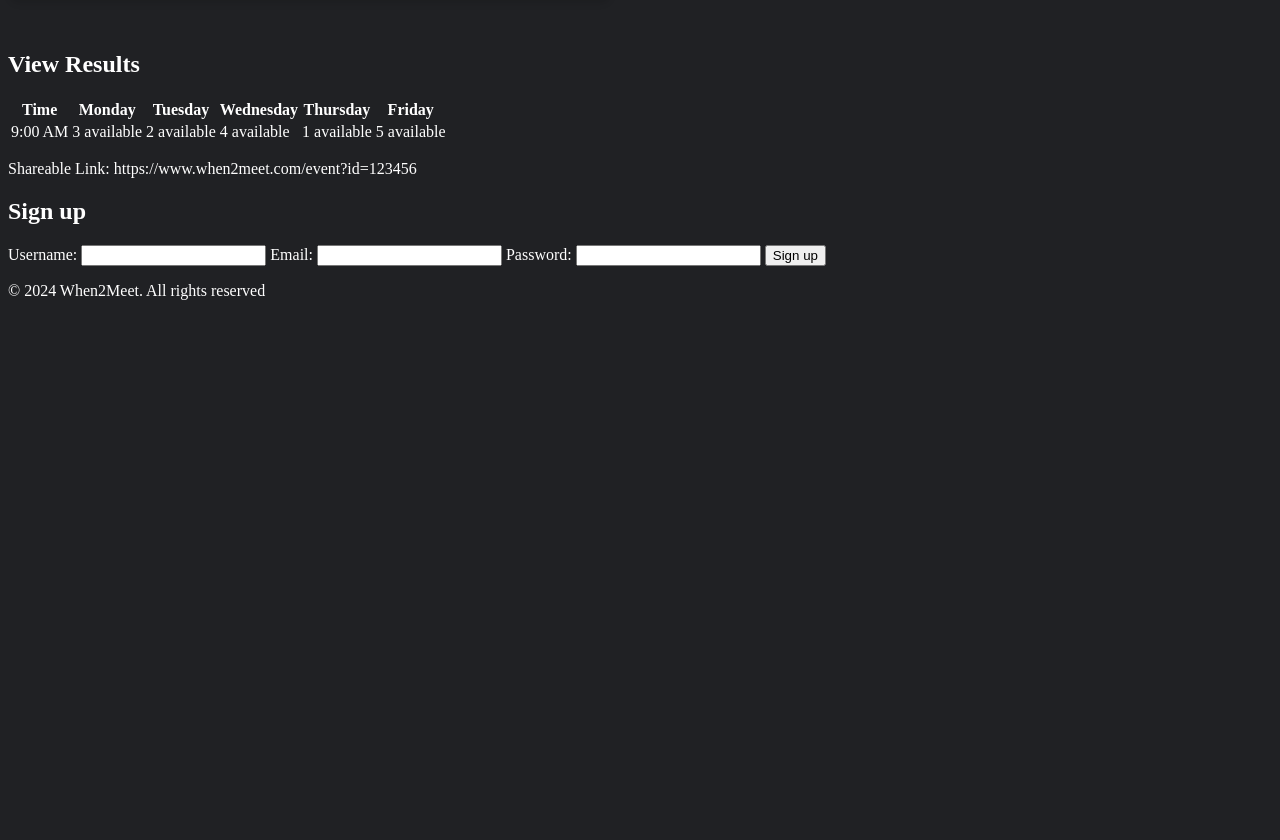
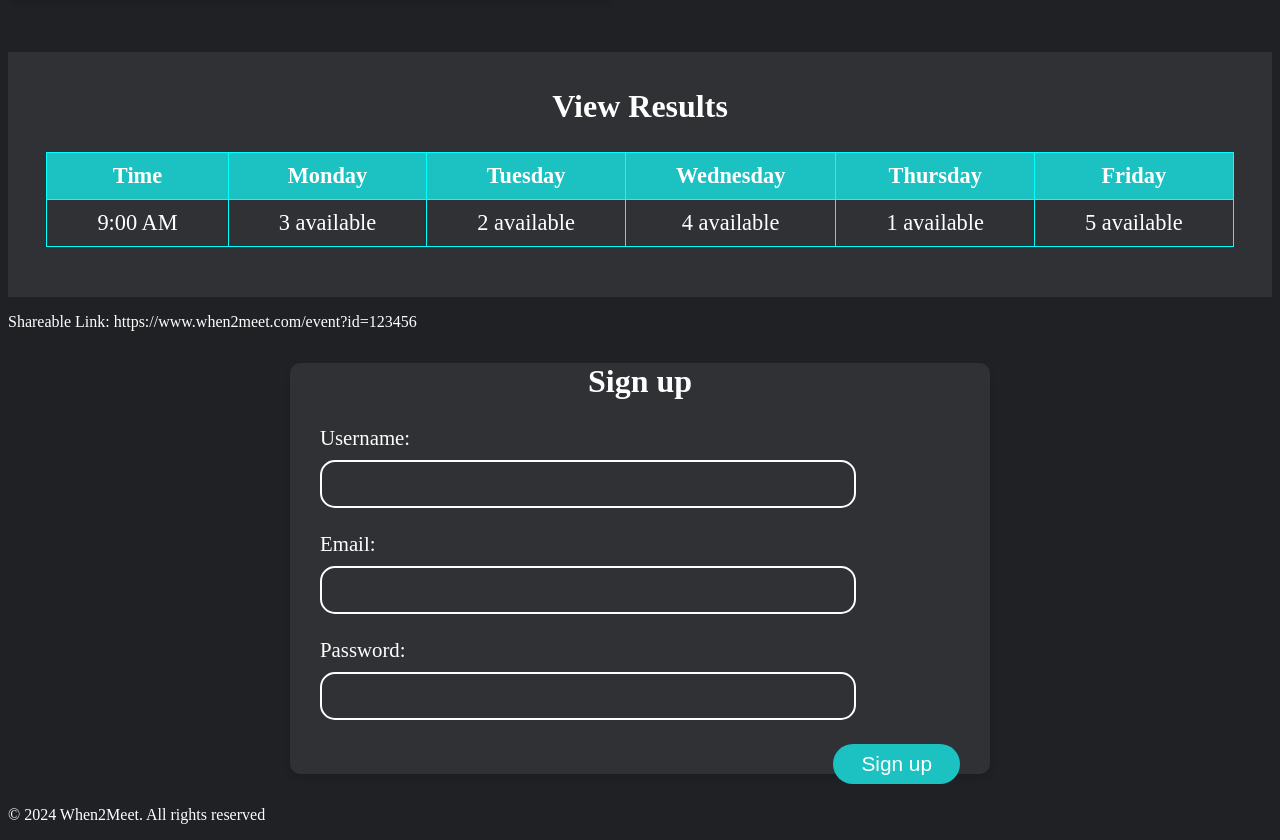
Before and after one commit to AmrMahmoud28/CPIT405-Activity2, a plain HTML site: page index.html in a window 1280 px wide. Shown: the part 794-1634 px from the top of the page. Before the commit the page ends 1110 px from the top, so only its background shows below. Drawn offline with Linux system fonts and the light colour scheme.

Commit message:
added a style to the view results section

```diff
--- a/index.html
+++ b/index.html
@@ -74,8 +74,8 @@
             </form>
         </div>
 
-        <div>
-            <h2 id="results">View Results</h2>
+        <div id="results">
+            <h2>View Results</h2>
             <table>
                 <thead>
                     <tr>
@@ -102,8 +102,8 @@
         <p>Shareable Link: <a href="https://www.when2meet.com/event?id=123456"
                 target="_blank">https://www.when2meet.com/event?id=123456</a></p>
 
-        <form action="" method="post">
-            <h2 id="signup">Sign up</h2>
+        <form id="signup" action="" method="post">
+            <h2>Sign up</h2>
             <label for="username">Username:</label>
             <input type="text" name="username" id="username" required>
 
--- a/styles.css
+++ b/styles.css
@@ -1,4 +1,4 @@
-html{
+html {
     scroll-behavior: smooth;
 }
 
@@ -8,7 +8,7 @@ body {
     overflow: overlay;
 }
 
-::-webkit-scrollbar{
+::-webkit-scrollbar {
     width: 9px;
 }
 
@@ -85,7 +85,7 @@ nav a {
     align-items: center;
 }
 
-.mainHeader form {
+form {
     max-width: 50vw;
     margin: 2rem auto;
     padding: 0px 30px 30px 30px;
@@ -94,7 +94,7 @@ nav a {
     box-shadow: 0 4px 6px rgba(0, 0, 0, 0.1);
 }
 
-.mainHeader form h2 {
+h2 {
     text-align: center;
     font-size: 2rem;
 }
@@ -103,16 +103,18 @@ nav a {
     border: 3px solid #10e9e9;
 }
 
-#createEventForm label {
+label {
     display: block;
     margin-bottom: 10px;
     font-size: 1.3rem;
 }
 
-#createEventForm input[type="text"],
-#createEventForm input[type="date"],
-#createEventForm input[type="time"],
-#createEventForm textarea {
+input[type="text"],
+input[type="date"],
+input[type="time"],
+input[type="password"],
+input[type="email"],
+textarea {
     width: 40vw;
     padding: 10px;
     margin-bottom: 1.5rem;
@@ -136,23 +138,36 @@ input[type="date"]::-webkit-calendar-picker-indicator:hover {
     opacity: 1
 }
 
-#createEventForm input[type="text"]:hover,
-#createEventForm input[type="date"]:hover,
-#createEventForm input[type="time"]:hover,
-#createEventForm textarea:hover {
+input[type="text"]:hover,
+input[type="date"]:hover,
+input[type="time"]:hover,
+input[type="password"]:hover,
+input[type="email"]:hover,
+textarea:hover {
     border: 2px solid #10e9e9;
     transition: 0.2s ease;
 }
 
-#createEventForm input[type="text"]:focus,
-#createEventForm input[type="date"]:focus,
-#createEventForm input[type="time"]:focus,
-#createEventForm textarea:focus {
+input[type="text"]:focus,
+input[type="date"]:focus,
+input[type="time"]:focus,
+input[type="password"]:focus,
+input[type="email"]:focus,
+textarea:focus {
     border: 2px solid #10e9e9;
     outline: none;
 }
 
-#createEventForm input[type="submit"] {
+input:-webkit-autofill,
+input:-webkit-autofill:hover,
+input:-webkit-autofill:focus,
+input:-webkit-autofill:active {
+    background-clip: text;
+    -webkit-background-clip: text;
+    -webkit-text-fill-color: white !important;
+}
+
+input[type="submit"] {
     display: block;
     float: right;
     background-color: #1cc2c2;
@@ -164,7 +179,7 @@ input[type="date"]::-webkit-calendar-picker-indicator:hover {
     font-size: 1.3rem;
 }
 
-#createEventForm input[type="submit"]:hover {
+input[type="submit"]:hover {
     background-color: #00ffff;
     transition: 0.2s ease;
 }
@@ -192,24 +207,23 @@ input[type="date"]::-webkit-calendar-picker-indicator:hover {
 
 /* ======================================================================= */
 
-#availabilityForm table {
+table {
     border-collapse: collapse;
     margin-bottom: 20px;
-    border-radius: 24px;
 }
 
-#availabilityForm th,
-#availabilityForm td {
+th,
+td {
     padding: 10px;
     border: 1px solid #00ffff;
     font-size: 1.3rem;
 }
 
-#availabilityForm th {
+th {
     background-color: #1cc2c2;
 }
 
-#availabilityForm td {
+td {
     background-color: transparent;
     text-align: center;
 }
@@ -220,18 +234,32 @@ input[type="date"]::-webkit-calendar-picker-indicator:hover {
 }
 
 #availabilityForm input[type="submit"] {
-    display: block;
     width: 100%;
     padding: 12px;
-    background-color: #1cc2c2;
-    color: white;
-    font-size: 1.3rem;
-    border: none;
-    border-radius: 24px;
-    cursor: pointer;
 }
 
 #availabilityForm input[type="submit"]:hover {
     background-color: #00ffff;
     transition: 0.2s ease;
 }
+
+/* ======================================================================= */
+
+#results{
+    background-color: #303134;
+    margin-top: 20px;
+    padding: 10px 30px 30px 30px;
+}
+
+#results table {
+    margin: 0 auto;
+    margin-bottom: 20px;
+}
+
+#results th,
+#results td {
+    font-size: 1.4rem;
+    padding: 10px 50px;
+}
+
+/* ======================================================================= */
```
